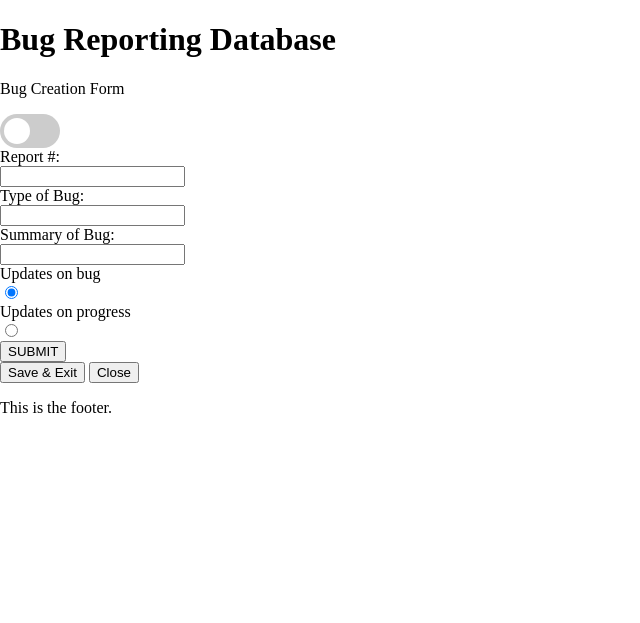
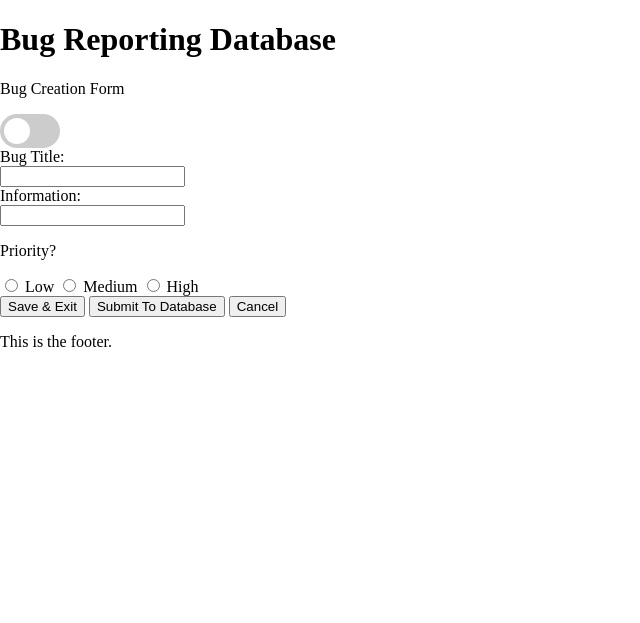
Before and after one commit to Arooran-Sivakarunai/bug_reporting_database, a Flask app: template templates/make_bug.html in a window 1280 px wide. Shown: the top 623 px of the page, without its empty margins (0-640 px from the left). Run offline with Flask 3, Linux system fonts and the light colour scheme; the template is opened without the code that fills it, so the values that code supplies are empty.

Commit message:
Added temp submit

```diff
--- a/resetPass.py
+++ b/resetPass.py
@@ -13,13 +13,11 @@ def create_app():
     app.config["MAIL_USE_SSL"] = True
 
     mail.init_app(app)
-
     @app.route("/")
 
     # check to see if provided email is in the database
     # if it is, send link with update_password.html form
     # else, return "Account does not exist."
-
 
     def index():
         msg = Message (
--- a/senduser.py
+++ b/senduser.py
@@ -15,13 +15,10 @@ def create_app():
     mail.init_app(app)
 
     @app.route("/", methods=['GET', 'POST'])
-
-
     def index():
         return render_template("forgot_username.html")
 
     @app.route("/send_username", methods=["POST"])
-
     def send_username():
         email = request.form.get("email")
 
--- a/templates/make_bug.html
+++ b/templates/make_bug.html
@@ -5,34 +5,21 @@
 {% endblock %}
 {% block pagetitle %}<p>Bug Creation Form</p>{% endblock %}
 {% block content %}
-<title>Make Bug</title>
-<form method="post" action="/insert_report">
-    <label for="reportNum">Report #:</label><br>
-    <input type="text" id="reportNum" name="reportNum"><br>
+<title>Create Bugs</title>
+    <form method="post">
+        <label for="bug_title">Bug Title:</label><br>
+        <input type="text" id="bug_title" name="bug_title"><br>
+        <label for="bug_info">Information:</label><br>
+        <input type="text" id="bug_info" name="bug_info">
 
-    <label for="bugType">Type of Bug:</label><br>
-    <input type="text" id="bugType" name="bugType"><br>
+        <p>Priority?</p>
+        <input type="radio" name="options" id="Low" value="Low"> Low </input>
+        <input type="radio" name="options" id="Medium" value="Medium"> Medium </input>
+        <input type="radio" name="options" id="High" value="High"> High </input>
+        <br>
 
-    <label for="bugSummary">Summary of Bug:</label><br>
-    <input type="text" id="bugSummary" name="bugSummary"><br>
-
-    <label for="updateNotifs">Updates on bug</label><br>
-    <input type="radio" id="updateNotifs" name="updateNotifs" checked><br>
-
-    <label for="updateProgress">Updates on progress</label><br>
-    <input type="radio" id="updateProgress" name="updateProgress"><br>
-
-    <button>SUBMIT</button>
-</form>
-<button>Save & Exit</button>
-<button>Close</button>
-{% with messages = get_flashed_messages(with_categories=true) %}
-  {% if messages %}
-    <ul class="flashes">
-      {% for category, message in messages %}
-        <li class="{{ category }}">{{ message }}</li>
-      {% endfor %}
-    </ul>
-  {% endif %}
-{% endwith %}
+        <button type="submit" name="Save" value="Save & Exit">Save & Exit</button>
+        <button type="submit" name="Submit" value="Submit To Database">Submit To Database</button>
+        <button type="submit" name="Cancel" value="Cancel">Cancel</button>
+    </form>
 {% endblock %}
```
Also changed, not shown: app.py (+69 -3 lines), bugs.py (added, +17 -0 lines), submitbug.py (+15 -6 lines), templates/index.html (+6 -2 lines), templates/my_bugs.html (added, +16 -0 lines), databases/main.db.
